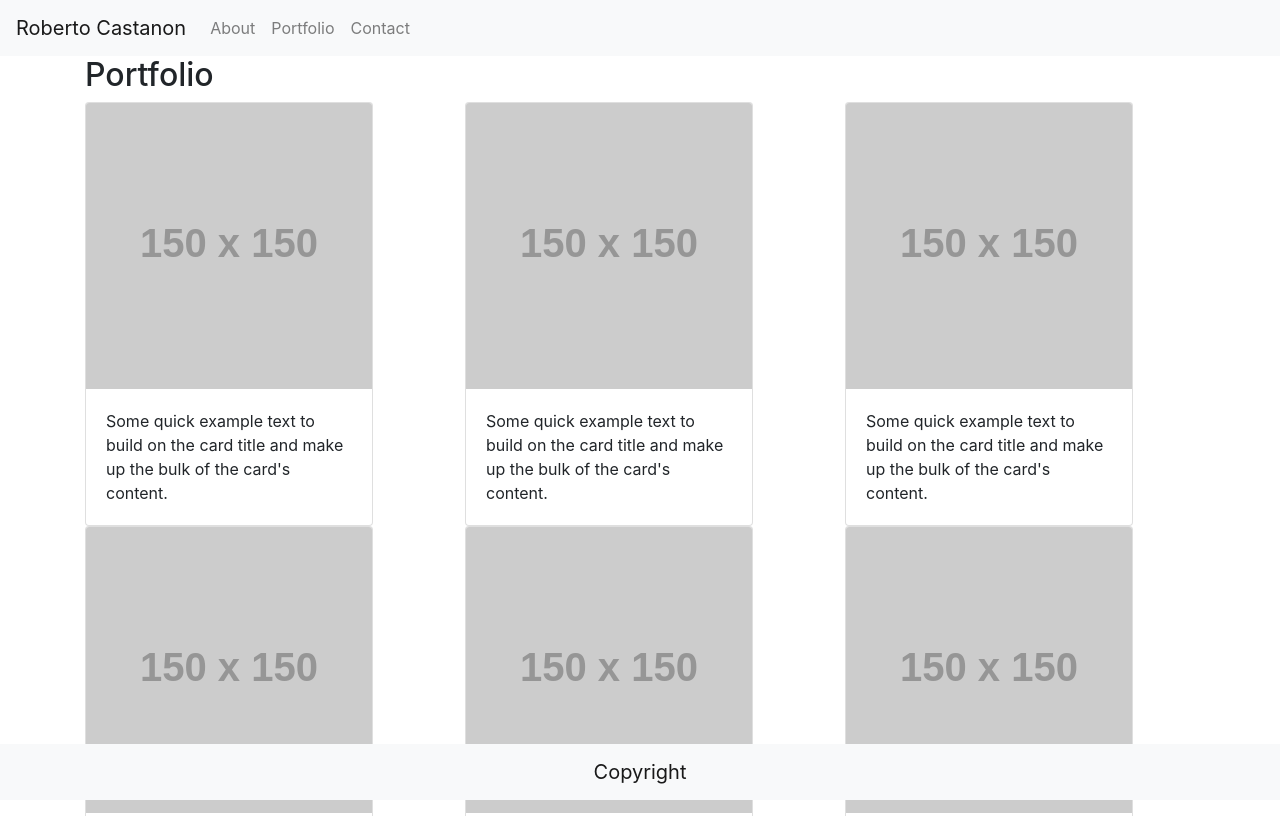
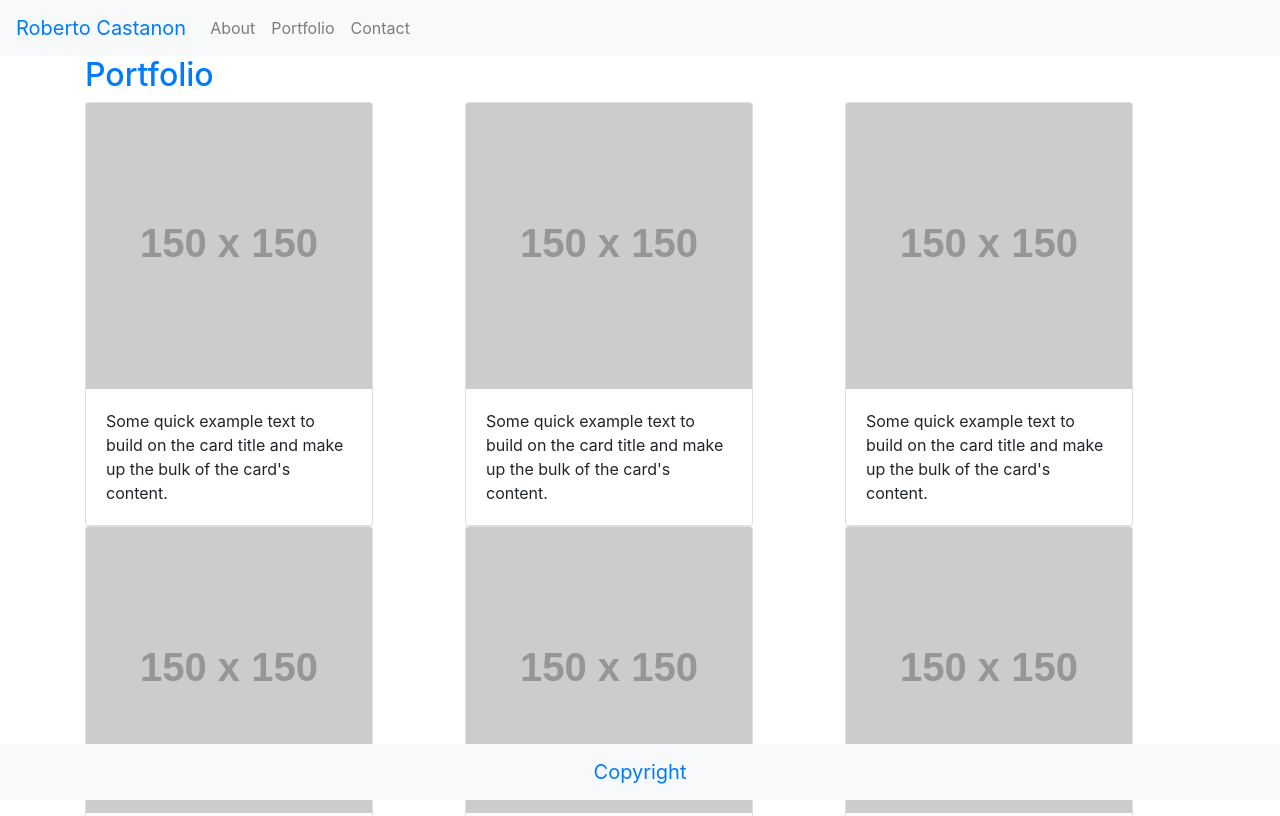
Before and after one commit to robertocastanon/Bootstrap-Portfolio, a plain HTML site: page portfolio.html in a window 1280 px wide. Shown: the top 816 px of the page. Drawn offline with nearby package versions, Linux system fonts and the light colour scheme; placeholder pictures from the web are drawn by us.

Commit message:
slight color changes using bootstrap

```diff
--- a/portfolio.html
+++ b/portfolio.html
@@ -4,9 +4,11 @@
 <head>
 
   <meta charset="UTF-8">
+  <meta name="viewport" content="width=device-width, initial-scale=1.0">
   <title>Bootstrap Heading Testing</title>
 
   <link rel="stylesheet" href="https://maxcdn.bootstrapcdn.com/bootstrap/4.3.1/css/bootstrap.min.css">
+  <link href="/assets/css/style.css" rel="stylesheet" type="text/css">
 
 </head>
 
@@ -15,7 +17,7 @@
 
 
     <nav class="navbar navbar-expand-lg navbar-light bg-light">
-        <a class="navbar-brand" href="#">Roberto Castanon</a>
+        <a class="navbar-brand text-primary" href="#">Roberto Castanon</a>
 
         <div>
                 <ul class="nav navbar-nav navbar-right">
@@ -35,7 +37,7 @@
 
       <div class="container">
           <div class="row">
-              <div class="col">
+              <div class="col text-primary">
                   <h2>Portfolio</h2>
               </div>
               <div class="col">
@@ -128,7 +130,7 @@
 
 
       <nav class="navbar fixed-bottom navbar-light bg-light">
-            <a class="navbar-brand mx-auto" href="#">Copyright</a>
+            <a class="navbar-brand mx-auto text-primary" href="#">Copyright</a>
           </nav>
 
     </body>
```
Also changed, not shown: contact.html (+5 -4 lines), index.html (+5 -4 lines).
